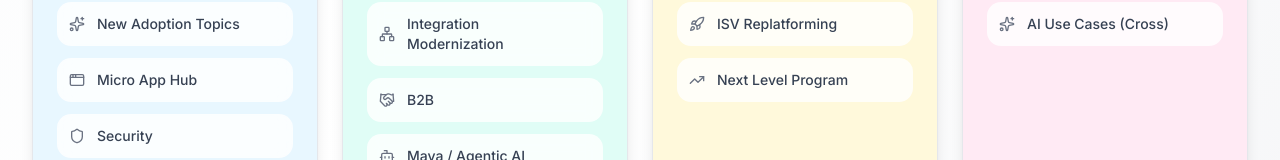
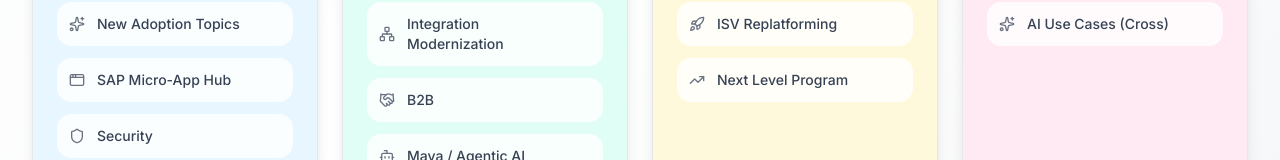
Before and after one commit to lottalange87/allin-program, a Next.js app: page /allin/ in a window 1280 px wide. Shown: the part 957-1117 px from the top of the page. Built offline with nearby package versions, Linux system fonts and the light colour scheme.

Commit message:
Rename Micro App Hub to SAP Micro-App Hub

```diff
--- a/app/page.tsx
+++ b/app/page.tsx
@@ -72,7 +72,7 @@
     icon: <Blocks className="w-8 h-8" />,
     color: "from-[#0070F2] to-[#002A86]",
     bgColor: "bg-[#D1EFFF]/50",
-    items: ["New Adoption Topics", "Micro App Hub", "Security", "RISE customer investment program"],
+    items: ["New Adoption Topics", "SAP Micro-App Hub", "Security", "RISE customer investment program"],
     itemIcons: [
       <Sparkles className="w-4 h-4" />,
       <AppWindow className="w-4 h-4" />,
```
